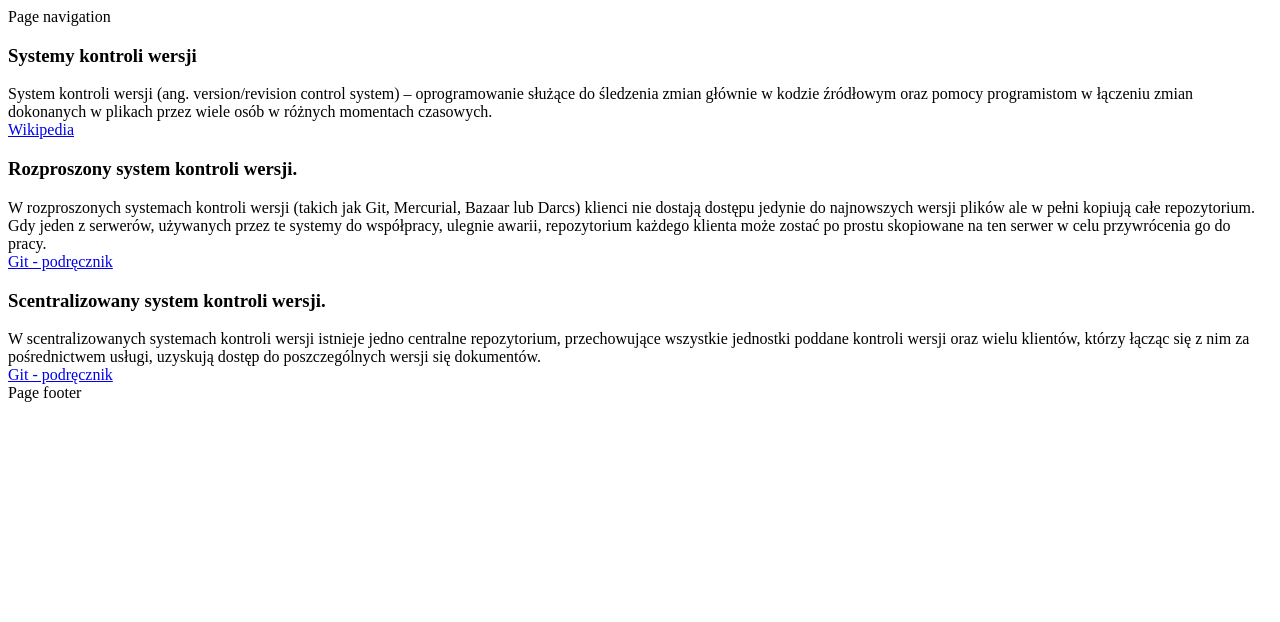
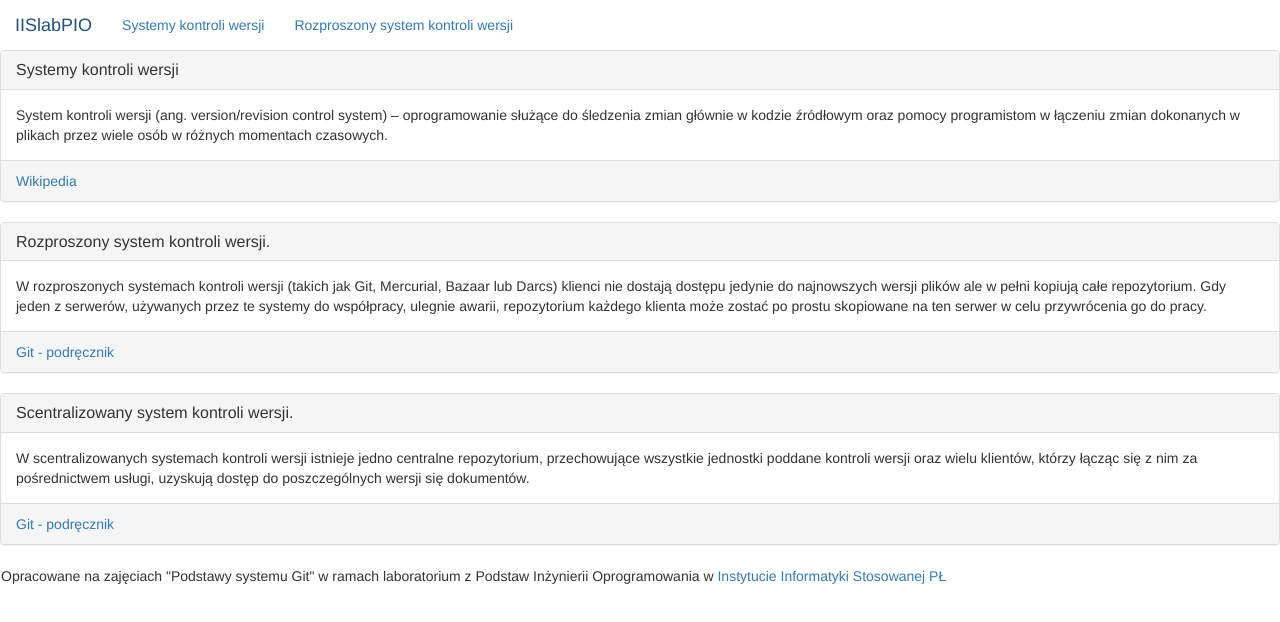
Before and after one commit to HrabiaVonTrupca/iislabpio_194949, a plain HTML site: page index.html in a window 1280 px wide. Drawn offline with nearby package versions, Linux system fonts and the light colour scheme.

Commit message:
Dodano brakujące części kodu. (Style css, navBar, stopke strony

```diff
--- a/index.html
+++ b/index.html
@@ -2,12 +2,19 @@
 <html>
 	<head>
 		<meta http-equiv="Content-Type" content="text/html; charset=utf-8">
-
+		<link href="http://netdna.bootstrapcdn.com/bootstrap/3.0.2/css/bootstrap.min.css" rel="stylesheet">
 	</head>
 	<body>
-		<nav class="navbar">
-			Page navigation
-		</nav>
+		<div class="navbar-header">
+		 <a class="navbar-brand" href="#">IISlabPIO</a>
+	 </div>
+	 <div class="collapse navbar-collapse">
+	 	<ul class="nav navbar-nav">
+   			<li><a href="#section1">Systemy kontroli wersji</a></li>
+   			<li><a href="#section2">Rozproszony system kontroli wersji</a></li>
+   		</ul>
+   	</div>
+
 		<section id="section1" class="panel panel-default">
 			<div class="panel-heading">
 	    		<h3 class="panel-title">Systemy kontroli wersji</h3>
@@ -43,7 +50,7 @@
 		</footer>
 </section>
 		<footer  class="navbar">
-			Page footer
+			Opracowane na zajęciach "Podstawy systemu Git" w ramach laboratorium z Podstaw Inżynierii Oprogramowania w <a href="http://www.iis.p.lodz.pl/">Instytucie Informatyki Stosowanej PŁ</a>
 		</footer>
 	</body>
 </html>
```
